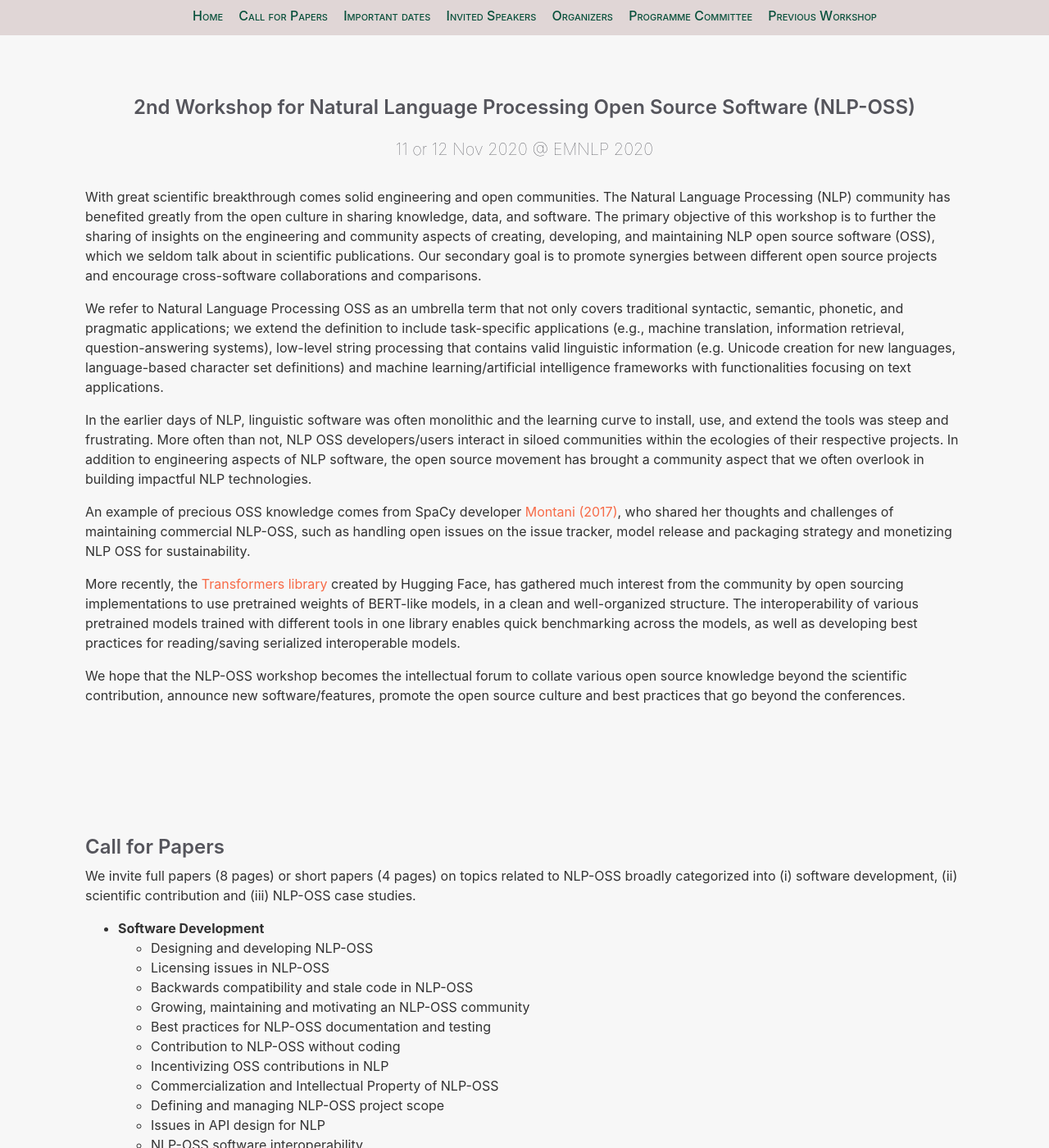
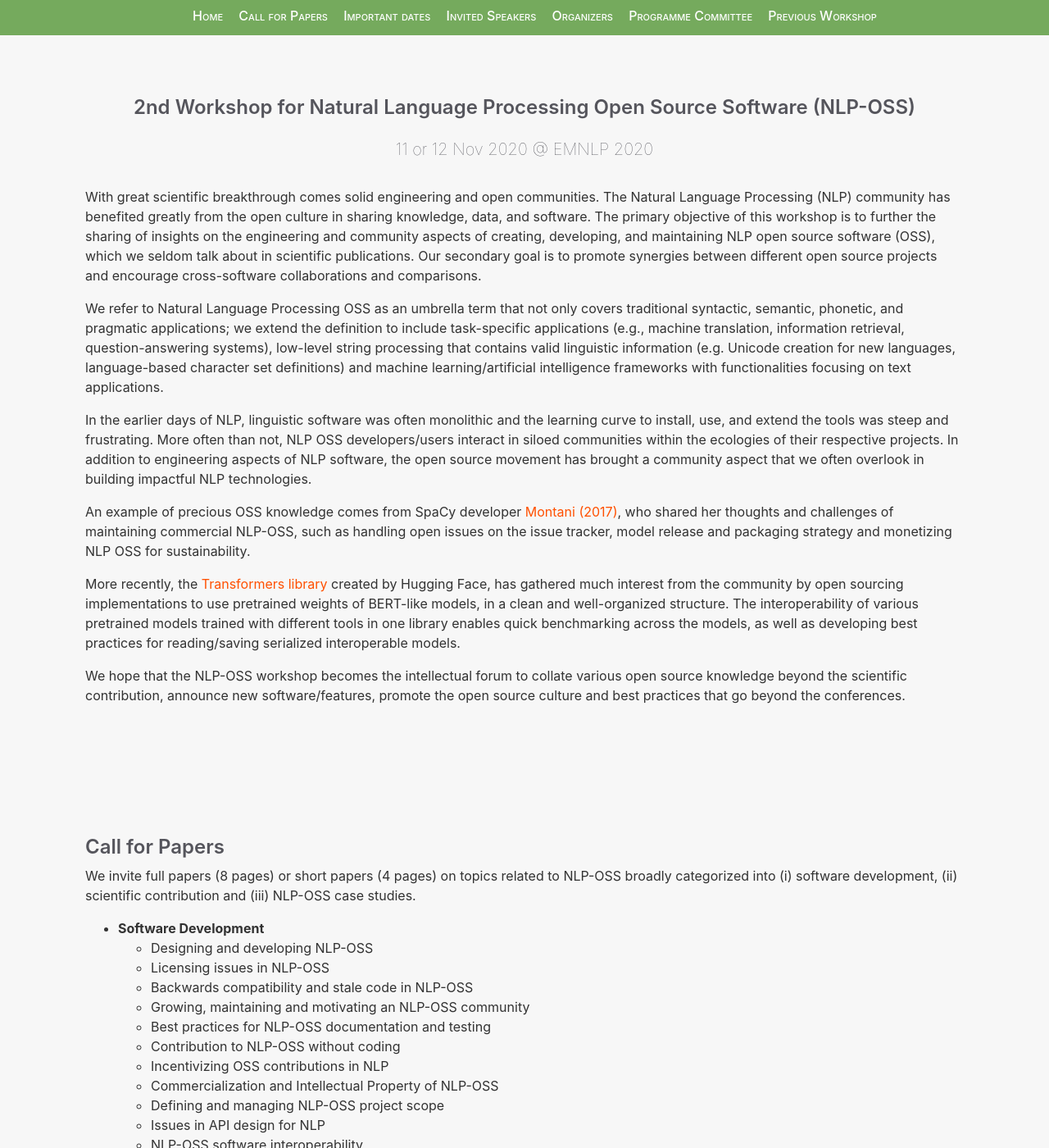
Before and after one commit to nlposs/nlposs.github.io, a Jekyll site: the page built from 2020/index.md, in a window 1280 px wide and 1400 px high. Shown: the whole window at 82% size. Built offline with Jekyll 4.4.1, drawn with Linux system fonts in a browser that asks for light colours.

Commit message:
orange-green millo theme

```diff
--- a/_sass/_masthead.scss
+++ b/_sass/_masthead.scss
@@ -56,7 +56,7 @@ ul#navigation-list {
   list-style: none;
   padding-bottom: 0.75rem;
   padding-top: 0.45rem;
-  background: rgba(224, 214, 214, 1.0);
+  background: $dark; // rgba(224, 214, 214, 1.0);
   }
   ul#navigation-list li {
     display: inline-block;
@@ -66,10 +66,10 @@ ul#navigation-list {
 	padding-left: 0;
     padding-right: 15px;
 	margin: auto;
-    background: rgba(224, 214, 214, 1.0);
+    background:  $dark; // rgba(224, 214, 214, 1.0);
 
     }
     ul#navigation-list li a {
-      color: #08503b;
+      color: $white; // #08503b;
     }
 }
--- a/_sass/_variables.scss
+++ b/_sass/_variables.scss
@@ -1,7 +1,11 @@
 // Color scheme for light and dark modes.
 
-$light: #f76b48;
-$dark: #1ba77e;
+// Original noir
+//$light: #f76b48;
+//$dark: #1ba77e;
+$light: #ff5000;
+$dark: #75aa5d;
+$white: #ffffff;
 
 // Highlighting color for code block borders and language name.
 
@@ -28,3 +32,20 @@
 $large-breakpoint: 38em;
 $large-font-size: 20px;
 $normal-font-size: 16px;
+
+// https://s3.amazonaws.com/ceblog/wp-content/uploads/2018/03/24214530/website-color-palettes-8.png
+$lemonstand-black:  #33393d;
+$lemonstand-yellow: #ffcd24;
+$lemonstand-blue:   #2aabe4;
+$lemonstand-lightblue: #9dc8e4;
+$lemonstand-grey:   #666b6e;
+
+
+//https://s3.amazonaws.com/ceblog/wp-content/uploads/2018/03/24214538/website-color-palettes-12.png
+$milloco-orange: #ff5000;
+$milloco-green:  #75aa5d;
+
+//https://s3.amazonaws.com/ceblog/wp-content/uploads/2018/03/24214506/website-color-palettes-1.png
+$loom-red: #fe7860;
+$loom-blue: #506cf0;
+$loom-grey: #a7c0cd;
```
